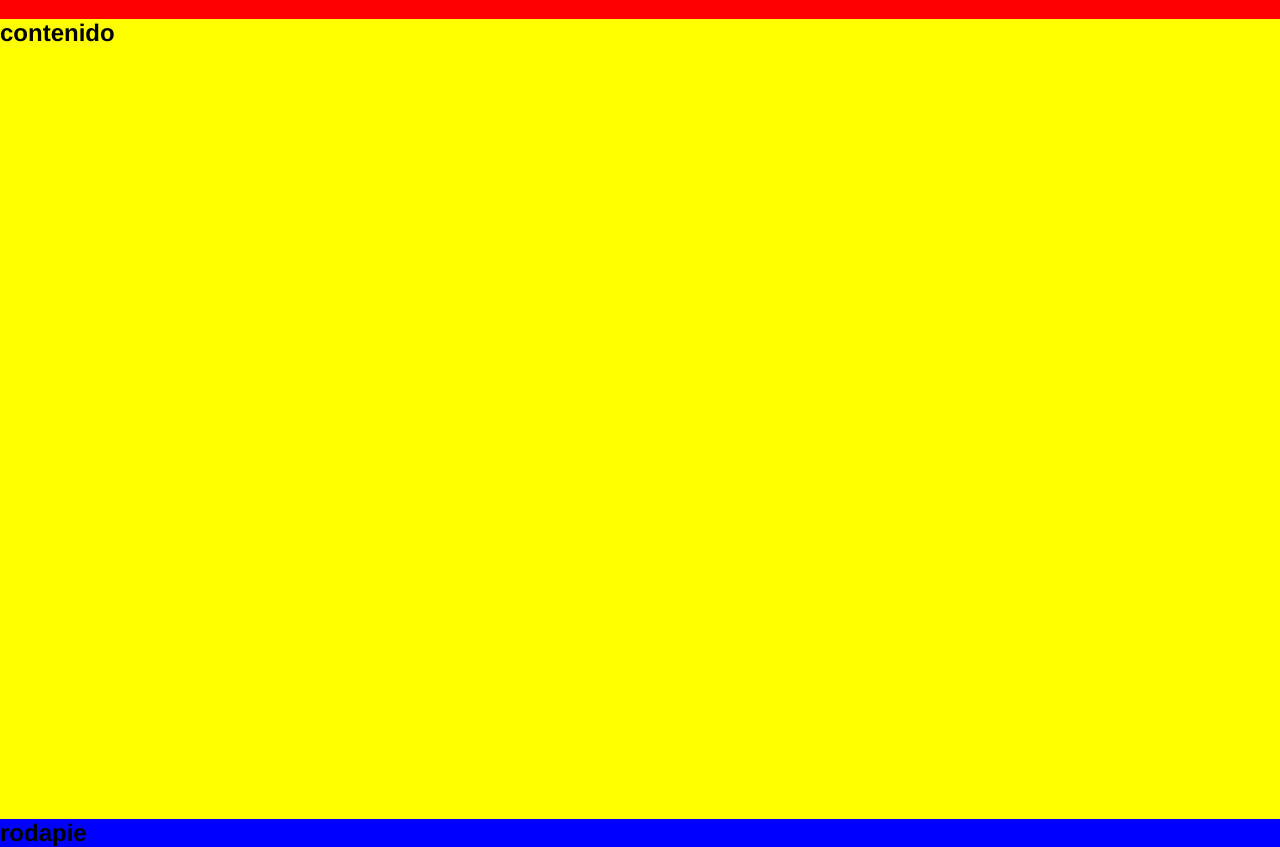
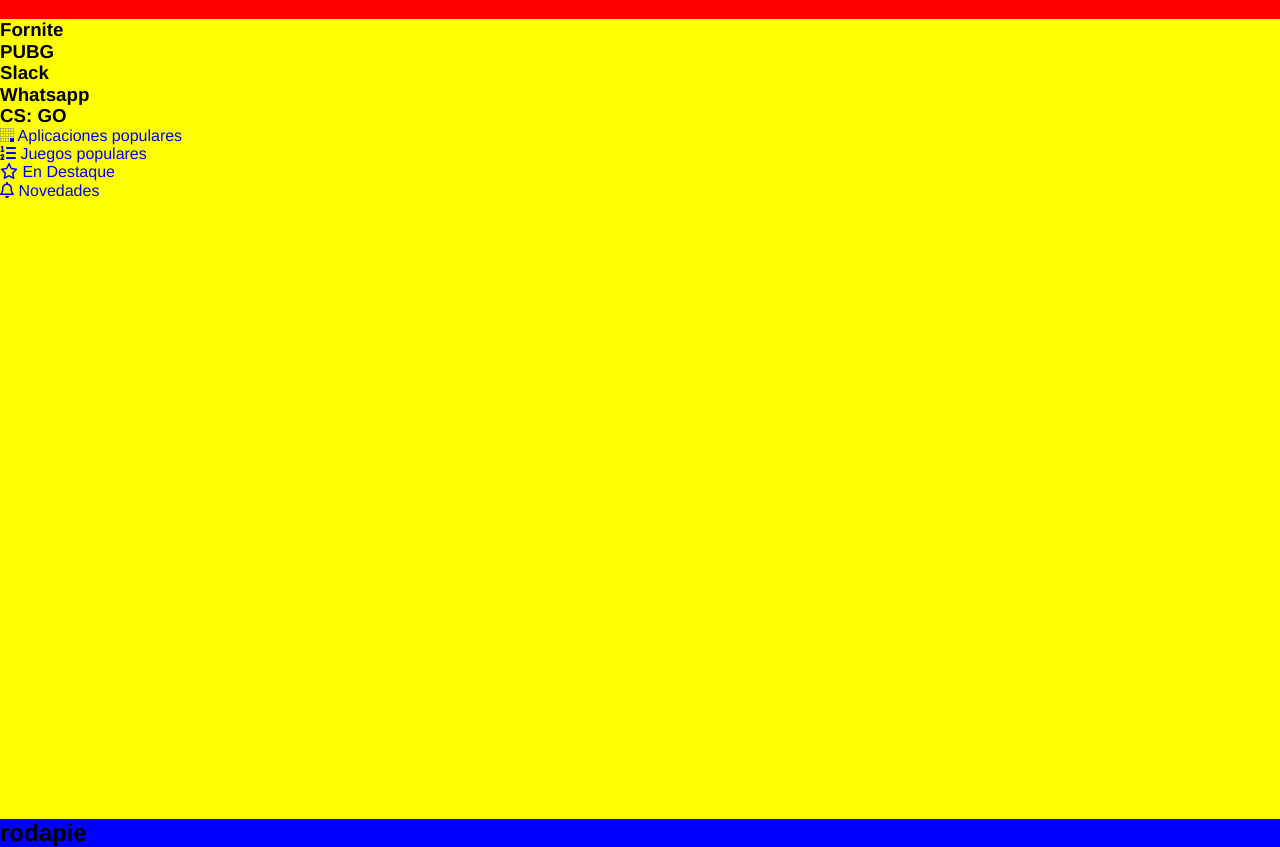
Before and after one commit to fernandoD91/Alura-MiniStore-Grid, a plain HTML site: page index.html in a window 1280 px wide. Shown: the part 31-878 px from the top of the page. Drawn offline with nearby package versions, Linux system fonts and the light colour scheme.

Commit message:
-se copio codigo pre establecido por el Profesor del curso ya que el curso se centra en el tema GRID

```diff
--- a/index.html
+++ b/index.html
@@ -16,7 +16,51 @@
         <h2>Encabezado</h2>
     </header>
     <main class="contenido">
-        <h2>contenido</h2>
+        <section class="destaques">
+            <div class="destaques__principal box">
+                <h3 class="destaques__titulo">Fornite</h3>
+            </div>
+            <div class="destaques__secundario box">
+                <h3 class="destaques__titulo">PUBG</h3>
+            </div>
+            <div class="destaques__secundario box">
+                <h3 class="destaques__titulo">Slack</h3>
+            </div>
+            <div class="destaques__secundario box">
+                <h3 class="destaques__titulo">Whatsapp</h3>
+            </div>
+            <div class="destaques__secundario box">
+                <h3 class="destaques__titulo">CS: GO</h3>
+            </div>
+            <div class="destaques__categorias">
+                <ul class="destaques__categorias___lista">
+                    <li class="destaques__categorias___item">
+                        <a class="destaques__categorias___link" href="#">
+                            <i class="destaques__categorias___icon fab fa-buromobelexperte"></i>
+                            Aplicaciones populares
+                        </a>
+                    </li>
+                    <li class="destaques__categorias___item">
+                        <a class="destaques__categorias___link" href="#">
+                            <i class="fas fa-list-ol"></i>
+                            Juegos populares
+                        </a>
+                    </li>
+                    <li class="destaques__categorias___item">
+                        <a class="destaques__categorias___link" href="#">
+                            <i class="far fa-star"></i>
+                            En Destaque
+                        </a>
+                    </li>
+                    <li class="destaques__categorias___item">
+                        <a class="destaques__categorias___link" href="#">
+                            <i class="far fa-bell"></i>
+                            Novedades
+                        </a>
+                    </li>
+                </ul>
+            </div>
+        </section>
     </main>
     <footer class="rodapie">
         <h2>rodapie</h2>
```
